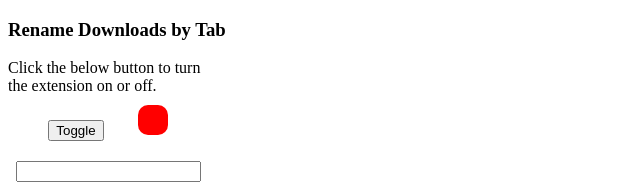
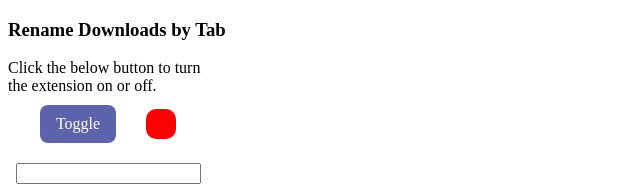
Before and after one commit to hakanyalniz/renameDownloads, a browser extension: page hello.html in a window 1280 px wide. Shown: the whole page, without its empty margins (0-640 px from the left). Drawn offline with Linux system fonts and the light colour scheme.

Commit message:
Changed how the buttons look.

```diff
--- a/styles.css
+++ b/styles.css
@@ -10,7 +10,8 @@
 }
 
 .toggle-container {
-  margin: 0 auto;
+  display: flex;
+  align-items: center;
   padding: 10px;
 }
 
@@ -25,3 +26,30 @@
   height: 30px;
   background-color: green;
 }
+
+button {
+  appearance: none;
+  border: none;
+  border-radius: 8px;
+  padding: 0.6rem 1rem;
+
+  background-color: #5d62ac;
+  color: #ffffff;
+
+  font: inherit;
+  font-weight: 500;
+
+  cursor: pointer;
+  transition:
+    background-color 0.2s ease,
+    transform 0.1s ease,
+    box-shadow 0.1s ease;
+}
+
+button:hover {
+  background-color: #1d4ed8;
+}
+
+button:active {
+  transform: translateY(1px);
+}
```
